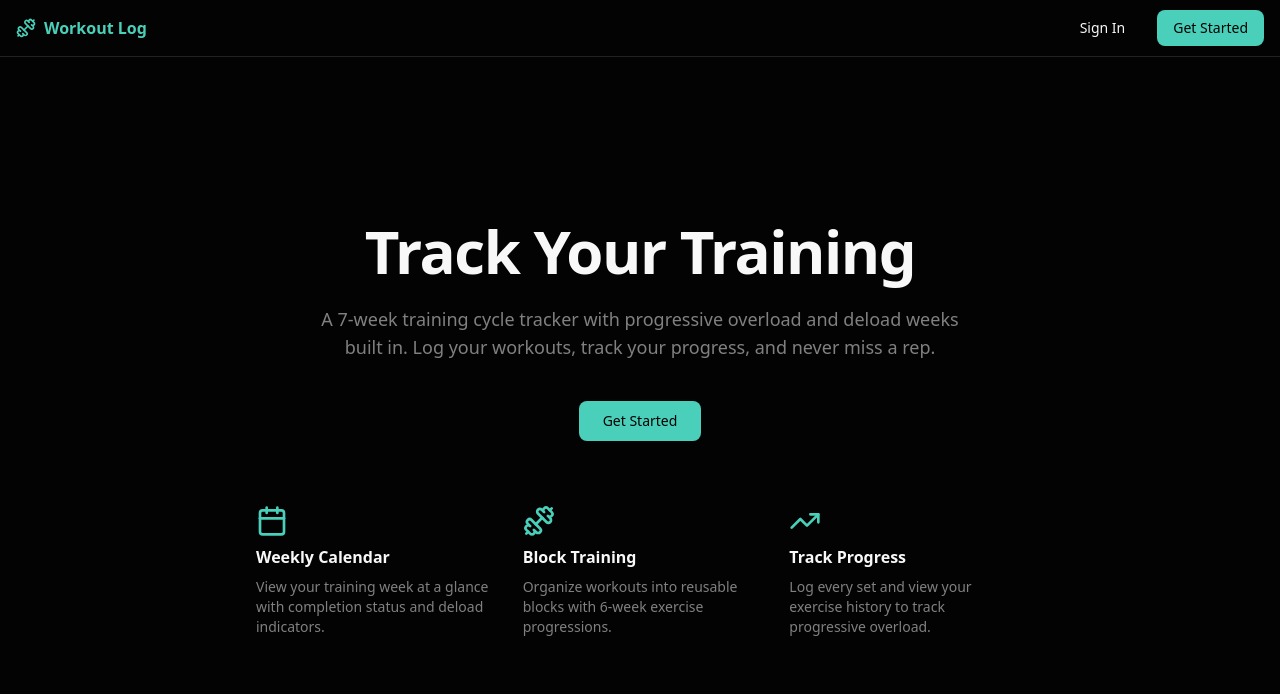
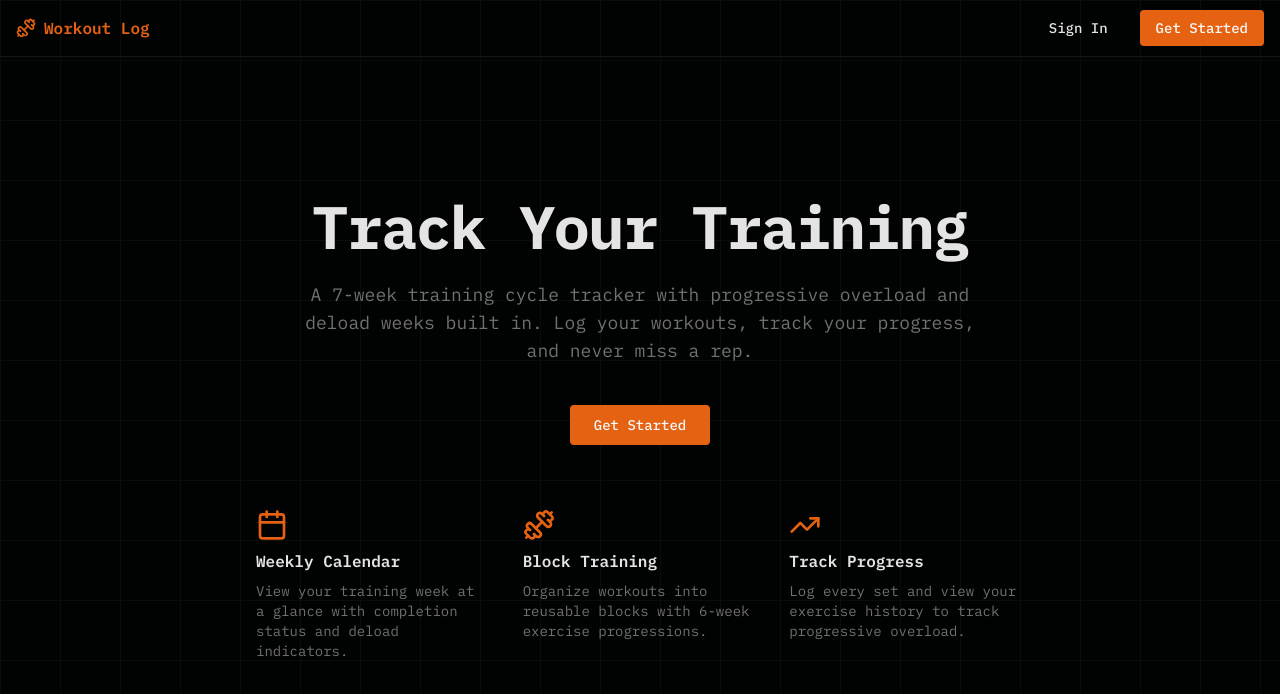
Before and after one commit to adam-abdulhamid/workout-log-v2, a Next.js app: page / in a window 1280 px wide. Shown: the top 694 px of the page. Built offline with nearby package versions, Linux system fonts and the light colour scheme; no server answers.

Commit message:
Apply interface styling to calendar and layout

```diff
--- a/src/app/(dashboard)/calendar/page.tsx
+++ b/src/app/(dashboard)/calendar/page.tsx
@@ -2,8 +2,7 @@ import { CalendarView } from "@/components/calendar/calendar-view";
 
 export default function CalendarPage() {
   return (
-    <div className="max-w-5xl mx-auto">
-      <h1 className="text-2xl font-bold mb-6">Workout Calendar</h1>
+    <div className="max-w-6xl mx-auto">
       <CalendarView />
     </div>
   );
--- a/src/app/globals.css
+++ b/src/app/globals.css
@@ -3,127 +3,118 @@
 
 @custom-variant dark (&:is(.dark *));
 
+/* Dark charcoal palette with orange accent to match interface design */
+:root {
+  --background: oklch(0.08 0.005 240);
+  --foreground: oklch(0.92 0 0);
+  --card: oklch(0.12 0.005 240);
+  --card-foreground: oklch(0.92 0 0);
+  --popover: oklch(0.1 0.005 240);
+  --popover-foreground: oklch(0.92 0 0);
+  --primary: oklch(0.65 0.18 45);
+  --primary-foreground: oklch(0.98 0 0);
+  --secondary: oklch(0.15 0.005 240);
+  --secondary-foreground: oklch(0.85 0 0);
+  --muted: oklch(0.2 0.005 240);
+  --muted-foreground: oklch(0.55 0 0);
+  --accent: oklch(0.5 0.1 30);
+  --accent-foreground: oklch(0.98 0 0);
+  --destructive: oklch(0.577 0.245 27.325);
+  --destructive-foreground: oklch(0.577 0.245 27.325);
+  --border: oklch(0.2 0.005 240);
+  --input: oklch(0.15 0.005 240);
+  --ring: oklch(0.65 0.18 45);
+  --radius: 0.25rem;
+  --sidebar: oklch(0.08 0.005 240);
+  --sidebar-foreground: oklch(0.92 0 0);
+  --sidebar-primary: oklch(0.65 0.18 45);
+  --sidebar-primary-foreground: oklch(0.98 0 0);
+  --sidebar-accent: oklch(0.12 0.005 240);
+  --sidebar-accent-foreground: oklch(0.92 0 0);
+  --sidebar-border: oklch(0.2 0.005 240);
+  --sidebar-ring: oklch(0.65 0.18 45);
+}
+
 @theme inline {
+  --font-sans: "IBM Plex Mono", "IBM Plex Mono Fallback", monospace;
+  --font-mono: "IBM Plex Mono", "IBM Plex Mono Fallback", monospace;
   --color-background: var(--background);
   --color-foreground: var(--foreground);
-  --font-sans: var(--font-geist-sans);
-  --font-mono: var(--font-geist-mono);
+  --color-card: var(--card);
+  --color-card-foreground: var(--card-foreground);
+  --color-popover: var(--popover);
+  --color-popover-foreground: var(--popover-foreground);
+  --color-primary: var(--primary);
+  --color-primary-foreground: var(--primary-foreground);
+  --color-secondary: var(--secondary);
+  --color-secondary-foreground: var(--secondary-foreground);
+  --color-muted: var(--muted);
+  --color-muted-foreground: var(--muted-foreground);
+  --color-accent: var(--accent);
+  --color-accent-foreground: var(--accent-foreground);
+  --color-destructive: var(--destructive);
+  --color-destructive-foreground: var(--destructive-foreground);
+  --color-border: var(--border);
+  --color-input: var(--input);
+  --color-ring: var(--ring);
+  --radius-sm: calc(var(--radius) - 2px);
+  --radius-md: var(--radius);
+  --radius-lg: calc(var(--radius) + 2px);
+  --radius-xl: calc(var(--radius) + 4px);
+  --color-sidebar: var(--sidebar);
+  --color-sidebar-foreground: var(--sidebar-foreground);
+  --color-sidebar-primary: var(--sidebar-primary);
+  --color-sidebar-primary-foreground: var(--sidebar-primary-foreground);
+  --color-sidebar-accent: var(--sidebar-accent);
+  --color-sidebar-accent-foreground: var(--sidebar-accent-foreground);
+  --color-sidebar-border: var(--sidebar-border);
   --color-sidebar-ring: var(--sidebar-ring);
-  --color-sidebar-border: var(--sidebar-border);
-  --color-sidebar-accent-foreground: var(--sidebar-accent-foreground);
-  --color-sidebar-accent: var(--sidebar-accent);
-  --color-sidebar-primary-foreground: var(--sidebar-primary-foreground);
-  --color-sidebar-primary: var(--sidebar-primary);
-  --color-sidebar-foreground: var(--sidebar-foreground);
-  --color-sidebar: var(--sidebar);
-  --color-chart-5: var(--chart-5);
-  --color-chart-4: var(--chart-4);
-  --color-chart-3: var(--chart-3);
-  --color-chart-2: var(--chart-2);
-  --color-chart-1: var(--chart-1);
-  --color-ring: var(--ring);
-  --color-input: var(--input);
-  --color-border: var(--border);
-  --color-destructive: var(--destructive);
-  --color-accent-foreground: var(--accent-foreground);
-  --color-accent: var(--accent);
-  --color-muted-foreground: var(--muted-foreground);
-  --color-muted: var(--muted);
-  --color-secondary-foreground: var(--secondary-foreground);
-  --color-secondary: var(--secondary);
-  --color-primary-foreground: var(--primary-foreground);
-  --color-primary: var(--primary);
-  --color-popover-foreground: var(--popover-foreground);
-  --color-popover: var(--popover);
-  --color-card-foreground: var(--card-foreground);
-  --color-card: var(--card);
-  --radius-sm: calc(var(--radius) - 4px);
-  --radius-md: calc(var(--radius) - 2px);
-  --radius-lg: var(--radius);
-  --radius-xl: calc(var(--radius) + 4px);
-  --radius-2xl: calc(var(--radius) + 8px);
-  --radius-3xl: calc(var(--radius) + 12px);
-  --radius-4xl: calc(var(--radius) + 16px);
-}
-
-:root {
-  --radius: 0.625rem;
-  --background: oklch(1 0 0);
-  --foreground: oklch(0.145 0 0);
-  --card: oklch(1 0 0);
-  --card-foreground: oklch(0.145 0 0);
-  --popover: oklch(1 0 0);
-  --popover-foreground: oklch(0.145 0 0);
-  --primary: oklch(0.205 0 0);
-  --primary-foreground: oklch(0.985 0 0);
-  --secondary: oklch(0.97 0 0);
-  --secondary-foreground: oklch(0.205 0 0);
-  --muted: oklch(0.97 0 0);
-  --muted-foreground: oklch(0.556 0 0);
-  --accent: oklch(0.97 0 0);
-  --accent-foreground: oklch(0.205 0 0);
-  --destructive: oklch(0.577 0.245 27.325);
-  --border: oklch(0.922 0 0);
-  --input: oklch(0.922 0 0);
-  --ring: oklch(0.708 0 0);
-  --chart-1: oklch(0.646 0.222 41.116);
-  --chart-2: oklch(0.6 0.118 184.704);
-  --chart-3: oklch(0.398 0.07 227.392);
-  --chart-4: oklch(0.828 0.189 84.429);
-  --chart-5: oklch(0.769 0.188 70.08);
-  --sidebar: oklch(0.985 0 0);
-  --sidebar-foreground: oklch(0.145 0 0);
-  --sidebar-primary: oklch(0.205 0 0);
-  --sidebar-primary-foreground: oklch(0.985 0 0);
-  --sidebar-accent: oklch(0.97 0 0);
-  --sidebar-accent-foreground: oklch(0.205 0 0);
-  --sidebar-border: oklch(0.922 0 0);
-  --sidebar-ring: oklch(0.708 0 0);
-}
-
-.dark {
-  /* Oura-inspired dark theme */
-  --background: oklch(0.1 0 0); /* #0a0a0a - Deep black */
-  --foreground: oklch(0.98 0 0); /* Near white */
-  --card: oklch(0.14 0 0); /* #141414 - Slightly lighter */
-  --card-foreground: oklch(0.98 0 0);
-  --popover: oklch(0.16 0 0);
-  --popover-foreground: oklch(0.98 0 0);
-  /* Teal accent - #4fd1c5 */
-  --primary: oklch(0.78 0.12 180);
-  --primary-foreground: oklch(0.1 0 0);
-  --secondary: oklch(0.2 0 0);
-  --secondary-foreground: oklch(0.98 0 0);
-  --muted: oklch(0.2 0 0);
-  --muted-foreground: oklch(0.6 0 0);
-  --accent: oklch(0.78 0.12 180); /* Teal accent */
-  --accent-foreground: oklch(0.1 0 0);
-  --destructive: oklch(0.65 0.2 25);
-  --border: oklch(0.25 0 0);
-  --input: oklch(0.2 0 0);
-  --ring: oklch(0.78 0.12 180); /* Teal ring */
-  /* Chart colors */
-  --chart-1: oklch(0.78 0.12 180); /* Teal */
-  --chart-2: oklch(0.7 0.15 140); /* Green */
-  --chart-3: oklch(0.75 0.1 60); /* Yellow */
-  --chart-4: oklch(0.65 0.2 25); /* Red */
-  --chart-5: oklch(0.7 0.15 280); /* Purple */
-  /* Sidebar */
-  --sidebar: oklch(0.1 0 0);
-  --sidebar-foreground: oklch(0.98 0 0);
-  --sidebar-primary: oklch(0.78 0.12 180);
-  --sidebar-primary-foreground: oklch(0.1 0 0);
-  --sidebar-accent: oklch(0.16 0 0);
-  --sidebar-accent-foreground: oklch(0.98 0 0);
-  --sidebar-border: oklch(0.25 0 0);
-  --sidebar-ring: oklch(0.78 0.12 180);
 }
 
 @layer base {
   * {
     @apply border-border outline-ring/50;
   }
+  html {
+    overflow-x: hidden;
+    max-width: 100vw;
+    scrollbar-width: thin;
+    scrollbar-color: hsl(240, 3%, 20%) hsl(240, 3%, 8%);
+  }
   body {
     @apply bg-background text-foreground;
+    overflow-x: hidden;
+    max-width: 100vw;
+    scrollbar-width: thin;
+    scrollbar-color: hsl(240, 3%, 20%) hsl(240, 3%, 8%);
+  }
+  html::-webkit-scrollbar,
+  body::-webkit-scrollbar {
+    width: 10px;
+  }
+  html::-webkit-scrollbar-track,
+  body::-webkit-scrollbar-track {
+    background: hsl(240, 3%, 8%);
+  }
+  html::-webkit-scrollbar-thumb,
+  body::-webkit-scrollbar-thumb {
+    background: hsl(240, 3%, 20%);
+    border-radius: 2px;
+  }
+  html::-webkit-scrollbar-thumb:hover,
+  body::-webkit-scrollbar-thumb:hover {
+    background: hsl(240, 3%, 28%);
   }
 }
+
+::selection {
+  background: oklch(0.65 0.18 45);
+  color: oklch(0.98 0 0);
+}
+
+/* Subtle grid pattern background */
+.grid-pattern {
+  background-image: linear-gradient(to right, oklch(0.15 0.005 240) 1px, transparent 1px),
+    linear-gradient(to bottom, oklch(0.15 0.005 240) 1px, transparent 1px);
+  background-size: 60px 60px;
+}
--- a/src/app/layout.tsx
+++ b/src/app/layout.tsx
@@ -1,22 +1,26 @@
-import type { Metadata } from "next";
+import type { Metadata, Viewport } from "next";
 import { ClerkProvider } from "@clerk/nextjs";
-import { Geist, Geist_Mono } from "next/font/google";
+import { IBM_Plex_Mono } from "next/font/google";
 import { PostHogProvider } from "@/components/providers/posthog-provider";
 import "./globals.css";
 
-const geistSans = Geist({
-  variable: "--font-geist-sans",
+const ibmPlexMono = IBM_Plex_Mono({
+  weight: ["400", "500", "600", "700"],
   subsets: ["latin"],
-});
-
-const geistMono = Geist_Mono({
-  variable: "--font-geist-mono",
-  subsets: ["latin"],
+  variable: "--font-ibm-plex-mono",
 });
 
 export const metadata: Metadata = {
   title: "Workout Log",
   description: "Track your workouts with a 7-week training cycle",
+};
+
+export const viewport: Viewport = {
+  width: "device-width",
+  initialScale: 1,
+  maximumScale: 1,
+  userScalable: false,
+  themeColor: "#141416",
 };
 
 export default function RootLayout({
@@ -26,9 +30,9 @@ export default function RootLayout({
 }>) {
   return (
     <ClerkProvider>
-      <html lang="en" className="dark">
+      <html lang="en" className="dark bg-background">
         <body
-          className={`${geistSans.variable} ${geistMono.variable} antialiased`}
+          className={`${ibmPlexMono.variable} font-mono antialiased overflow-x-hidden grid-pattern`}
         >
           <PostHogProvider>{children}</PostHogProvider>
         </body>
--- a/src/components/calendar/month-view.tsx
+++ b/src/components/calendar/month-view.tsx
@@ -33,13 +33,12 @@ export function MonthView({ days, year, month, onDayClick }: MonthViewProps) {
   }
 
   return (
-    <div className="space-y-2">
-      {/* Day headers - short on mobile */}
-      <div className="grid grid-cols-7 gap-1">
+    <div className="flex flex-col gap-2">
+      <div className="grid grid-cols-7 gap-0.5 md:gap-2">
         {DAY_NAMES.map((day, index) => (
           <div
             key={day}
-            className="text-center text-xs sm:text-sm font-medium text-muted-foreground py-1 sm:py-2"
+            className="text-center text-[10px] font-medium text-muted-foreground py-2 tracking-wider uppercase"
           >
             <span className="hidden sm:inline">{day}</span>
             <span className="sm:hidden">{DAY_NAMES_SHORT[index]}</span>
@@ -47,31 +46,22 @@ export function MonthView({ days, year, month, onDayClick }: MonthViewProps) {
         ))}
       </div>
 
-      {/* Day cells */}
-      <div className="grid grid-cols-7 gap-1">
+      <div className="grid grid-cols-7 gap-0.5 md:gap-2">
         {paddedDays.map((day, index) =>
           day ? (
-            <DayCell key={day.date} day={day} onClick={onDayClick} isCompact />
+            <DayCell
+              key={day.date}
+              day={day}
+              onClick={onDayClick}
+              showWeekday={false}
+            />
           ) : (
-            <div key={`empty-${index}`} className="min-h-[60px] sm:min-h-[80px]" />
+            <div
+              key={`empty-${index}`}
+              className="aspect-square border border-border/30 bg-background"
+            />
           )
         )}
-      </div>
-
-      {/* Legend - wrap on mobile */}
-      <div className="flex flex-wrap items-center justify-center gap-2 sm:gap-4 mt-4 text-xs text-muted-foreground">
-        <div className="flex items-center gap-1">
-          <span className="w-2 h-2 rounded-full bg-green-500" />
-          <span>Completed</span>
-        </div>
-        <div className="flex items-center gap-1">
-          <span className="w-2 h-2 rounded-full bg-yellow-500" />
-          <span>Deload</span>
-        </div>
-        <div className="flex items-center gap-1">
-          <span className="w-3 h-3 sm:w-4 sm:h-4 rounded ring-2 ring-primary" />
-          <span>Today</span>
-        </div>
       </div>
     </div>
   );
```
Also changed, not shown: src/app/(dashboard)/layout.tsx (+19 -12 lines), src/components/calendar/calendar-view.tsx (+64 -34 lines), src/components/calendar/day-cell.tsx (+26 -37 lines), src/components/calendar/week-view.tsx (+58 -35 lines), src/components/layout/mobile-nav.tsx (+12 -10 lines).
